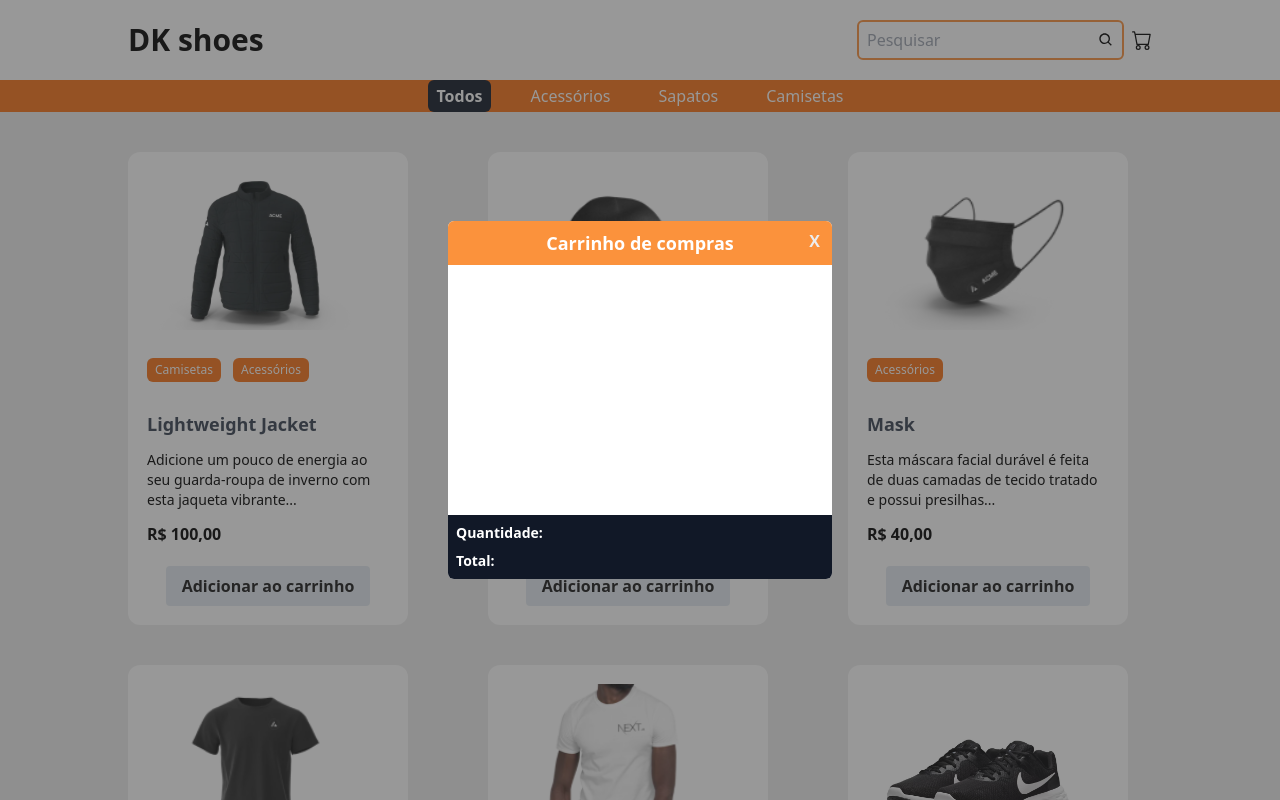
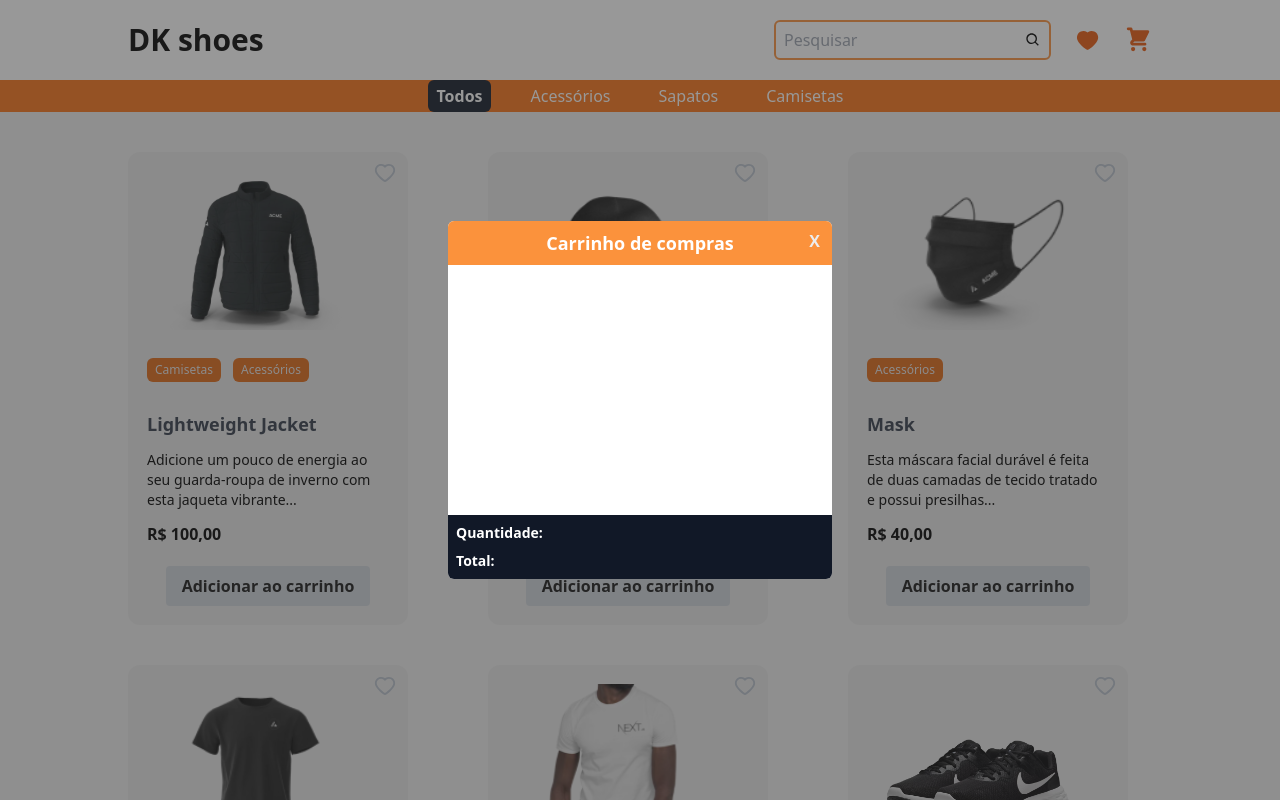
Before and after one commit to diegoguilhermeDS/dk_shoes, a Next.js app: page / in a window 1280 px wide. Both pictures are taken after a click on the button 1142 px from the left and 40 px from the top of the page. Shown: the top 800 px of the page. Built offline with nearby package versions, Linux system fonts and the light colour scheme.

Commit message:
feat: create modais

```diff
--- a/src/components/Cards/Card/index.tsx
+++ b/src/components/Cards/Card/index.tsx
@@ -1,18 +1,58 @@
 import { iProduct } from "@/interfaces";
 import Image from "next/image";
 import React, { SetStateAction } from "react";
+import { AiOutlineHeart, AiFillHeart } from "react-icons/ai";
+import { useState } from "react";
+import { useProducts } from "@/providers/productContext";
+import { useCart } from "@/providers/cartProvider/cartContext";
 
 interface iCard {
-  product: iProduct
-  setCategorySelected: React.Dispatch<SetStateAction<string>>
+  product: iProduct;
+  setCategorySelected: React.Dispatch<SetStateAction<string>>;
 }
 
-const Card = ({product, setCategorySelected}: iCard) => {
+const Card = ({ product, setCategorySelected }: iCard) => {
+  const { likes, addLike, removeLike } = useProducts();
+  const { addProductCart } = useCart();
+
+  const [liked, setLiked] = useState<boolean>(
+    likes.some((like: iProduct) => like.id === product.id)
+  );
+
+  const handleLike = () => {
+    if (liked) {
+      removeLike(product.id);
+    } else {
+      addLike(product);
+    }
+    setLiked(!liked);
+  };
+
   return (
     <li
       key={product.id}
-      className="bg-white p-4 rounded-xl w-1/4 min-w-250 max-w-250 min-w-[280px] flex flex-col gap-7 border-white border-solid border-1 hover:border-orange-300 hover:border-solid hover:border-1 li-border li-spacing "
+      className="bg-white p-4 rounded-xl w-1/4 min-w-250 max-w-250 min-w-[280px] flex flex-col gap-7 border-white border-solid border-1 brightness-90 hover:border-orange-300 hover:border-solid hover:border-1 hover:brightness-100 li-border li-spacing relative cursor-pointer transition duration-500"
     >
+      <div className="flex justify-end absolute top-1.5 right-2">
+        {liked ? (
+          <AiFillHeart
+            size="24px"
+            color="#ef4444"
+            cursor="pointer"
+            onClick={handleLike}
+          />
+        ) : (
+          <AiOutlineHeart
+            size="24px"
+            color="#CBD5E1"
+            cursor="pointer"
+            onClick={() => {
+              handleLike();
+              console.log(likes);
+            }}
+          />
+        )}
+      </div>
       <div>
         <Image
           src={`/img/${product.img}`}
@@ -51,7 +91,10 @@ const Card = ({product, setCategorySelected}: iCard) => {
           </p>
         </div>
         <div className="flex justify-center">
-          <button className="bg-customGray-200 text-black hover:bg-gray-700 hover:text-white cursor-pointer font-bold py-2 px-4 rounded opacity-90">
+          <button
+            className="bg-customGray-200 text-black hover:bg-gray-900 hover:text-white cursor-pointer font-bold py-2 px-4 rounded opacity-90 active:bg-orange-600"
+            onClick={() => addProductCart(product)}
+          >
             Adicionar ao carrinho
           </button>
         </div>
--- a/src/components/Header/index.tsx
+++ b/src/components/Header/index.tsx
@@ -1,7 +1,8 @@
 import { useProducts } from "@/providers/productContext";
 import React, { useState } from "react";
 import { BiSearch } from "react-icons/bi";
-import { BsCart } from "react-icons/bs";
+import { AiFillHeart } from "react-icons/ai";
+import { HiShoppingCart } from "react-icons/hi";
 
 interface iHeader {
   setOpenModal: React.Dispatch<React.SetStateAction<boolean>>;
@@ -11,12 +12,14 @@ const Header = ({ setOpenModal }: iHeader) => {
   const [borderColorInput, setBorderColorInput] = useState("border-orange-400");
   const [inputValue, setInputValue] = useState("");
   const {searchProduct} = useProducts()
+  const { setCurrentModal } = useProducts();
+
 
   return (
     <header className="bg-white w-full h-20 shadow-sm">
-      <div className="max-w-5xl mx-auto h-full flex flex-row justify-between items-center">
+      <div className="max-w-5xl w-full mx-auto h-full flex flex-row justify-between items-center">
         <h1 className="text-3xl font-bold">DK shoes</h1>
-        <div className="h-full flex flex-row justify-between items-center gap-2">
+        <div className="h-full flex flex-row justify-between items-center gap-6">
           {/* container de pesquisa */}
           <div
             className={`max-w-xs w-full h-10 flex flex-row justify-between items-center ${borderColorInput} border-2 border-solid rounded-md p-2`}
@@ -36,9 +39,17 @@ const Header = ({ setOpenModal }: iHeader) => {
               <BiSearch />
             </button>
           </div>
+          {/* liked */}
+          <AiFillHeart size={35} color="#ea580c" onClick={() => {
+            setOpenModal(true)
+            setCurrentModal("favorite")
+          }}/>
           {/* Carrinho */}
-          <button onClick={() => setOpenModal(true)}>
-            <BsCart size={20}/>
+          <button onClick={() => {
+            setOpenModal(true)
+            setCurrentModal("cart")
+          }}>
+            <HiShoppingCart size={28} color="#ea580c"/>
           </button>
         </div>
       </div>
--- a/src/components/MainContainer.tsx
+++ b/src/components/MainContainer.tsx
@@ -3,15 +3,17 @@ import Header from "./Header";
 import Modal from "./Modal";
 import { iMainContainer } from "@/interfaces";
 import { data } from "@/database";
+import { useProducts } from "@/providers/productContext";
 
 const Main_Container = ({ children }: iMainContainer) => {
-  const [openModal, setOpenModal] = useState(false);
+
+  const { openModal, setOpenModal } = useProducts()
 
   return (
     <>
       <Header setOpenModal={setOpenModal} />
       <div>{children}</div>
-      {openModal && <Modal setOpenModal={setOpenModal} />}
+      {openModal && <Modal /> }
     </>
   );
 };
--- /dev/null
+++ b/src/components/Modal/Cart/index.tsx
@@ -0,0 +1,34 @@
+import { useProducts } from "@/providers/productContext";
+import React from "react";
+
+const CartModalContent = () => {
+  const { setOpenModal } = useProducts();
+  return (
+    <>
+      <div className="w-96 bg-white rounded relative rounded-md overflow-hidden animate-animationOpenModal">
+        <button
+          onClick={() => setOpenModal(false)}
+          className="absolute top-2 right-3 font-semibold text-gray-100"
+        >
+          X
+        </button>
+        <header className="w-full bg-orange-400 p-2 flex items-center justify-center">
+          <h2 className="font-semibold text-white text-lg">
+            Carrinho de compras
+          </h2>
+        </header>
+        <section className="min-h-1"></section>
+        <section className="bg-gray-900 w-full p-2 flex flex-col gap-2">
+          <div>
+            <h3 className="text-white font-semibold text-sm">Quantidade:</h3>
+          </div>
+          <div>
+            <h3 className="text-white font-semibold text-sm">Total:</h3>
+          </div>
+        </section>
+      </div>
+    </>
+  );
+};
+
+export default CartModalContent;
--- /dev/null
+++ b/src/components/Modal/Favorites/index.tsx
@@ -0,0 +1,37 @@
+import { useProducts } from "@/providers/productContext";
+import React from "react";
+
+const FavoritesModalContent = () => {
+  const { setOpenModal } = useProducts();
+
+  return (
+    <>
+      <div className="w-full h-full bg-gray-opacity fixed top-0 flex justify-center items-center">
+        <div className="w-96 bg-white rounded relative rounded-md overflow-hidden animate-animationOpenModal">
+          <button
+            onClick={() => setOpenModal(false)}
+            className="absolute top-2 right-3 font-semibold text-gray-100"
+          >
+            X
+          </button>
+          <header className="w-full bg-orange-400 p-2 flex items-center justify-center">
+            <h2 className="font-semibold text-white text-lg">
+              Lista de Favoritos
+            </h2>
+          </header>
+          <section className="min-h-1"></section>
+          <section className="bg-gray-900 w-full p-2 flex flex-col gap-2">
+            <div>
+              <h3 className="text-white font-semibold text-sm">Quantidade:</h3>
+            </div>
+            <div>
+              <h3 className="text-white font-semibold text-sm">Total:</h3>
+            </div>
+          </section>
+        </div>
+      </div>
+    </>
+  );
+};
+
+export default FavoritesModalContent;
--- a/src/components/Modal/index.tsx
+++ b/src/components/Modal/index.tsx
@@ -1,33 +1,22 @@
-import React from 'react'
+import React, { ReactNode } from "react";
+import CartModalContent from "./Cart";
+import FavoritesModalContent from "./Favorites";
+import { useProducts } from "@/providers/productContext";
 
-interface iModal {
-    setOpenModal: React.Dispatch<React.SetStateAction<boolean>>
-}
+const Modal = () => {
+  const { currentModal } = useProducts();
 
-const Modal = ({setOpenModal}: iModal) => {
   return (
     <>
-        <div className='w-full h-full bg-gray-opacity fixed top-0 flex justify-center items-center'>
-            <div className='w-96 bg-white rounded relative rounded-md overflow-hidden animate-animationOpenModal'>
-                <button onClick={() => setOpenModal(false)} className='absolute top-2 right-3 font-semibold text-gray-100'>X</button>
-                <header className='w-full bg-orange-400 p-2 flex items-center justify-center'>
-                    <h2 className='font-semibold text-white text-lg'>Carrinho de compras</h2>
-                </header>
-                <section className='min-h-1'>
+      <div className="w-full h-full bg-gray-opacity fixed top-0 flex justify-center items-center">
+        {currentModal === "cart" ? (
+          <CartModalContent />
+        ) : (
+          <FavoritesModalContent />
+        )}
+      </div>
+    </>
+  );
+};
 
-                </section>
-                <section className='bg-gray-900 w-full p-2 flex flex-col gap-2'>
-                    <div>
-                        <h3 className='text-white font-semibold text-sm'>Quantidade:</h3>
-                    </div>
-                    <div>
-                        <h3 className='text-white font-semibold text-sm'>Total:</h3>
-                    </div>
-                </section>
-            </div>
-        </div>
-    </>
-  )
-}
-
-export default Modal
+export default Modal;
--- a/src/interfaces/index.tsx
+++ b/src/interfaces/index.tsx
@@ -12,6 +12,7 @@ export interface iProduct {
     value: number;
     addCart: string;
     tag: string[];
+    countCart: number
   }
 
 export  interface iUl_Cards {
--- /dev/null
+++ b/src/providers/cartProvider/cartContext.tsx
@@ -0,0 +1,70 @@
+import { createContext, useContext, useEffect, useState } from "react";
+import { iCartProvider, iCartContext } from "./cartContextType";
+import { iProduct } from "@/interfaces";
+
+const CartContext = createContext({} as iCartContext)
+
+export const CartProvider = ({children}: iCartProvider) => {
+    const [cart, setCart] = useState<iProduct[]>([])
+
+    const getCart = () => {
+        const cartLocalStorage: iProduct[] = JSON.parse(localStorage.getItem("@cart") || "[]")
+
+        setCart(cartLocalStorage)
+    }
+
+    useEffect(() => {
+        getCart()
+    }, [])
+
+    const addProductCart = (product: iProduct) => {
+        const oldCart: iProduct[] = JSON.parse(localStorage.getItem("@cart") || "[]")
+
+        const findProcuct = oldCart.some((oldProduct: iProduct) => oldProduct.id == product.id)
+
+        if(findProcuct){
+            const filterCart = oldCart.filter((oldProduct: iProduct) => oldProduct.id !== product.id)
+            const addCountProduct = {...product, countCart: product.countCart+=1}
+
+            console.log(addCountProduct);
+
+
+            const newCart = [...filterCart, addCountProduct]
+            localStorage.setItem("@cart", JSON.stringify(newCart))
+            getCart()
+
+        } else {
+            const newCart = [...oldCart, product]
+            localStorage.setItem("@cart", JSON.stringify(newCart))
+            getCart()
+        }
+    }
+
+    const removeProductCart = (product: iProduct) => {
+        const oldCart: iProduct[] = JSON.parse(localStorage.getItem("@cart") || "[]")
+
+        const filterCart = oldCart.filter((oldProduct: iProduct) => oldProduct.id !== product.id)
+        if(product.countCart <= 1) {
+            localStorage.setItem("@cart", JSON.stringify(filterCart))
+            getCart()
+        } else {
+            const removeCountProduct = {...product, countCart: product.countCart-=1}
+            const newCart = [...filterCart, removeCountProduct]
+            localStorage.setItem("@cart", JSON.stringify(newCart))
+            getCart()
+        }
+    }
+
+
+    return (
+        <CartContext.Provider value={{
+            cart,
+            addProductCart,
+            removeProductCart
+        }}>
+            {children}
+        </CartContext.Provider>
+    )
+}
+
+export const useCart = () => useContext(CartContext);
--- /dev/null
+++ b/src/providers/cartProvider/cartContextType.ts
@@ -0,0 +1,16 @@
+import { iProduct } from "@/interfaces"
+
+interface iCartContext {
+    cart: iProduct[],
+    addProductCart: (product: iProduct) => void,
+    removeProductCart: (idProduct: iProduct) => void
+}
+
+interface iCartProvider {
+    children: React.ReactNode
+}
+
+export type {
+    iCartContext,
+    iCartProvider
+}
--- a/src/providers/productContext.tsx
+++ b/src/providers/productContext.tsx
@@ -2,13 +2,32 @@ import { createContext, useContext, useEffect, useState } from "react";
 import { iProductContext, iProductProvider } from "./productContextTypes";
 import { data } from "@/database";
 import { iProduct } from "@/interfaces";
+import { CartProvider } from "./cartProvider/cartContext";
 
 const ProductContext = createContext({} as iProductContext);
 
 export const ProductProvider = ({ children }: iProductProvider) => {
-  const [products, setProducts] = useState(data);
+  const [products, setProducts] = useState(data.map((product) => {
+    const countCart = 0
+    const newProduct = {...product, countCart}
+
+    return newProduct
+  }));
   const [categorySelected, setCategorySelected] = useState("Todos");
   const [oldCategory, setOldCategory] = useState("Todos");
+  const [likes, setLikes] = useState<iProduct[]>([]);
+  const [currentModal, setCurrentModal] = useState("");
+  const [openModal, setOpenModal] = useState(false);
+
+  const addLike = (product: iProduct) => {
+    setLikes((prevLikes) => [...prevLikes, product]);
+  };
+
+  const removeLike = (productId: number) => {
+    setLikes((prevLikes) =>
+      prevLikes.filter((product) => product.id !== productId)
+    );
+  };
 
   useEffect(() => {
     if (products.length <= 0) {
@@ -18,8 +37,13 @@ export const ProductProvider = ({ children }: iProductProvider) => {
 
   const searchProduct = (inputValue: string) => {
     if (inputValue == "") {
-      setProducts(data);
-      setCategorySelected(oldCategory)
+      setProducts(data.map((product) => {
+        const countCart = 0
+        const newProduct = {...product, countCart}
+
+        return newProduct
+      }));
+      setCategorySelected(oldCategory);
     } else {
       const filteredProducts = products.filter((product: iProduct) =>
         product.nameItem
@@ -38,10 +62,17 @@ export const ProductProvider = ({ children }: iProductProvider) => {
         searchProduct,
         categorySelected,
         setCategorySelected,
-        setOldCategory
+        setOldCategory,
+        likes,
+        addLike,
+        removeLike,
+        currentModal,
+        setCurrentModal,
+        openModal,
+        setOpenModal
       }}
     >
-      {children}
+      <CartProvider>{children}</CartProvider>
     </ProductContext.Provider>
   );
 };
--- a/src/providers/productContextTypes.ts
+++ b/src/providers/productContextTypes.ts
@@ -6,7 +6,14 @@ interface iProductContext {
     searchProduct: (inputValue: string) => void,
     categorySelected: string,
     setCategorySelected: React.Dispatch<SetStateAction<string>>,
-    setOldCategory: React.Dispatch<SetStateAction<string>>
+    setOldCategory: React.Dispatch<SetStateAction<string>>,
+    likes: iProduct[],
+    addLike: (product: any) => void,
+    removeLike: (productId: any) => void,
+    currentModal: string,
+    setCurrentModal: React.Dispatch<SetStateAction<string>>,
+    openModal: boolean,
+    setOpenModal: React.Dispatch<SetStateAction<boolean>>
 }
 
 interface iProductProvider {
--- a/src/styles/globals.css
+++ b/src/styles/globals.css
@@ -13,8 +13,37 @@
 html,
 body {
   max-width: 100vw;
+  width: 100%;
+}
+
+html {
+  overflow-y: scroll;
 }
 
 a {
   color: inherit;
 }
+
+::-webkit-scrollbar {
+  width: .25rem;
+  height: .25rem;
+  @media (min-width: 1024px) {
+      width: .375rem;
+  }
+}
+
+::-webkit-scrollbar-track {
+  background: #0f172a;
+  border-radius: 1.6rem;
+}
+
+::-webkit-scrollbar-thumb {
+  background: transparent;
+  border-radius: 1.6rem;
+}
+
+::-webkit-scrollbar-thumb:hover {
+  background: #f97316;
+}
+
+/* #e91b2d */
```
